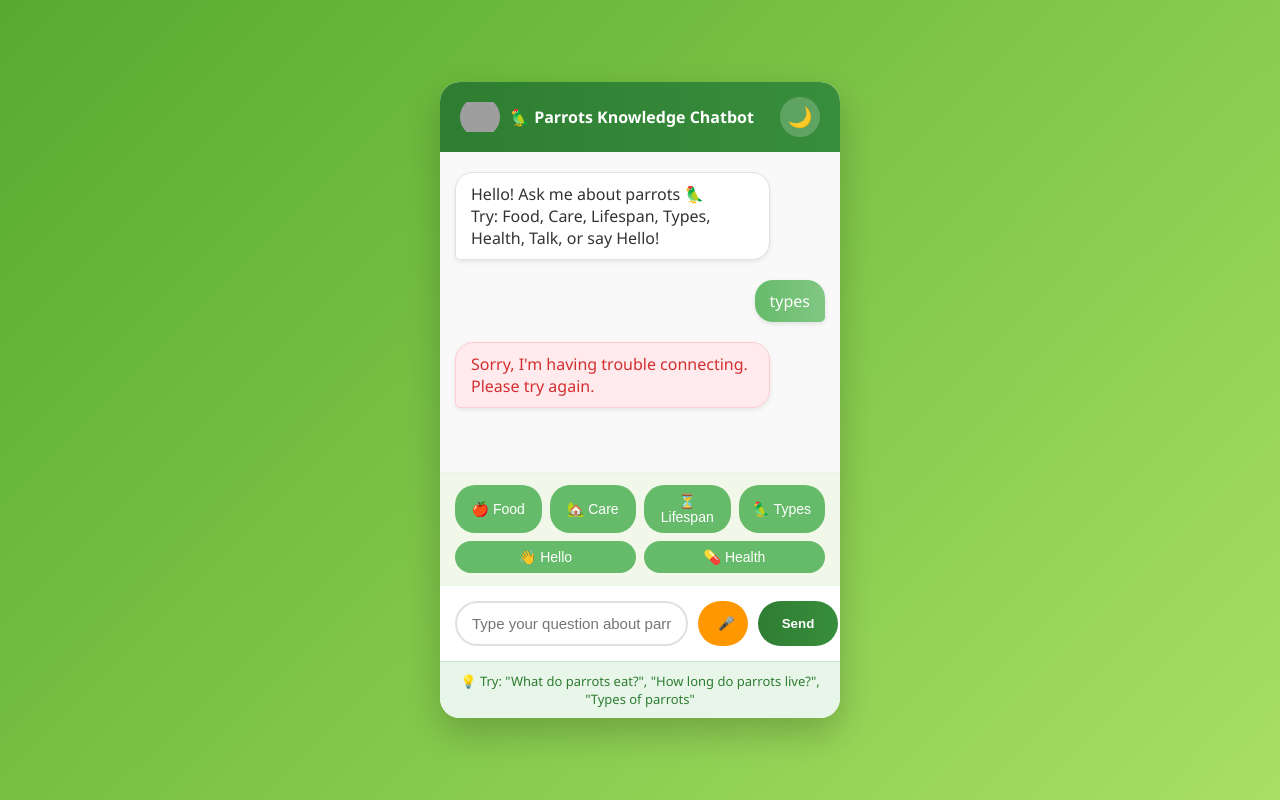
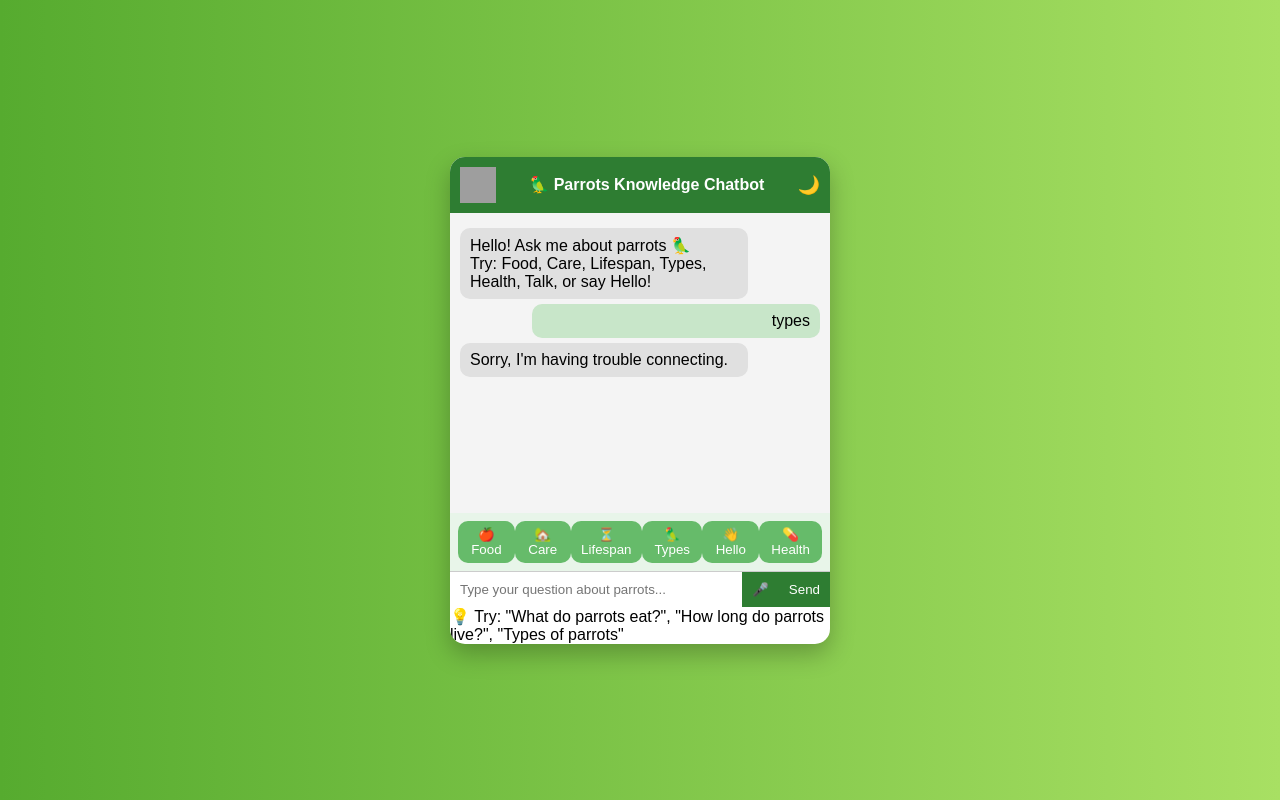
Before and after one commit to hanzalarao25-droid/parrot-chatbot, a website: page public/index.html in a window 1280 px wide. Both pictures are taken after a click on the button "🦜 Types". Drawn offline with Linux system fonts and the light colour scheme; no server answers; grey boxes are pictures that could not be loaded.

Commit message:
Fix corrupted JS and CSS files

```diff
--- a/public/script.js
+++ b/public/script.js
@@ -1,4 +1,3 @@
-// Send message to chatbot
 function sendMessage(text = null) {
     let input = document.getElementById("userInput");
     let message = text || input.value.trim();
@@ -7,7 +6,7 @@ function sendMessage(text = null) {
 
     let chatBox = document.getElementById("chat-box");
 
-    // Add user message
+    // User message
     let userDiv = document.createElement("div");
     userDiv.className = "user-message";
     userDiv.innerText = message;
@@ -16,30 +15,14 @@ function sendMessage(text = null) {
     // Clear input
     if (!text) input.value = "";
 
-    // Show typing indicator
-    let typingDiv = document.createElement("div");
-    typingDiv.className = "bot-message typing";
-    typingDiv.innerText = "🦜 Parrot is thinking...";
-    chatBox.appendChild(typingDiv);
-    chatBox.scrollTop = chatBox.scrollHeight;
-
     // Send to backend
     fetch("/chat", {
         method: "POST",
         headers: { "Content-Type": "application/json" },
         body: JSON.stringify({ message: message })
     })
-    .then(response => {
-        if (!response.ok) {
-            throw new Error(`HTTP error! status: ${response.status}`);
-        }
-        return response.json();
-    })
+    .then(response => response.json())
     .then(data => {
-        // Remove typing indicator
-        chatBox.removeChild(typingDiv);
-
-        // Add bot response
         let botDiv = document.createElement("div");
         botDiv.className = "bot-message";
         botDiv.innerText = data.reply;
@@ -47,75 +30,48 @@ function sendMessage(text = null) {
         chatBox.scrollTop = chatBox.scrollHeight;
     })
     .catch(error => {
-        // Remove typing indicator
-        chatBox.removeChild(typingDiv);
-
-        // Show error message
+        console.error("Chat error:", error);
         let errorDiv = document.createElement("div");
-        errorDiv.className = "bot-message error";
-        errorDiv.innerText = "Sorry, I'm having trouble connecting. Please try again.";
+        errorDiv.className = "bot-message";
+        errorDiv.innerText = "Sorry, I'm having trouble connecting.";
         chatBox.appendChild(errorDiv);
-        console.error("Chat error:", error);
     });
 }
 
-// Handle Enter key press
+function quickSend(text) {
+    sendMessage(text);
+}
+
+// 🎤 VOICE INPUT
+function startVoice() {
+    if (!('webkitSpeechRecognition' in window)) {
+        alert("Voice input not supported in this browser");
+        return;
+    }
+
+    const recognition = new webkitSpeechRecognition();
+    recognition.lang = "en-US";
+    recognition.start();
+
+    recognition.onresult = function(event) {
+        document.getElementById("userInput").value = event.results[0][0].transcript;
+        sendMessage();
+    };
+}
+
+// 🌙 DARK MODE
+function toggleDark() {
+    document.body.classList.toggle("dark");
+}
+
+// ENTER KEY SUPPORT
 function handleKeyPress(event) {
     if (event.key === "Enter") {
-        event.preventDefault(); // Prevent form submission
         sendMessage();
     }
 }
 
-// Quick send buttons
-function quickSend(text) {
-    sendMessage(text);
-}
-
-// Voice input
-function startVoice() {
-    const SpeechRecognition = window.SpeechRecognition || window.webkitSpeechRecognition;
-
-    if (!SpeechRecognition) {
-        alert("Voice input not supported in your browser. Try Chrome or Edge.");
-        return;
-    }
-
-    const recognition = new SpeechRecognition();
-    recognition.lang = "en-US";
-    recognition.start();
-
-    recognition.onresult = function(event) {
-        const transcript = event.results[0][0].transcript;
-        document.getElementById("userInput").value = transcript;
-        sendMessage(transcript);
-    };
-
-    recognition.onerror = function(event) {
-        console.error("Speech recognition error:", event.error);
-        alert("Voice input failed. Please type your question.");
-    };
-}
-
-// Dark/Light mode toggle
-function toggleDark() {
-    document.body.classList.toggle("dark");
-
-    // Save preference
-    if (document.body.classList.contains("dark")) {
-        localStorage.setItem("theme", "dark");
-    } else {
-        localStorage.setItem("theme", "light");
-    }
-}
-
-// Load saved theme on page load
+// Auto-focus input on load
 window.onload = function() {
-    const savedTheme = localStorage.getItem("theme");
-    if (savedTheme === "dark") {
-        document.body.classList.add("dark");
-    }
-
-    // Auto-focus input
     document.getElementById("userInput").focus();
 };
--- a/public/style.css
+++ b/public/style.css
@@ -5,301 +5,141 @@
 }
 
 body {
-    font-family: 'Segoe UI', Tahoma, Geneva, Verdana, sans-serif;
-    background: linear-gradient(135deg, #56ab2f, #a8e063);
+    margin: 0;
     height: 100vh;
+    background: linear-gradient(to right, #56ab2f, #a8e063);
+    font-family: Arial, sans-serif;
     display: flex;
     justify-content: center;
     align-items: center;
-    padding: 15px;
-    transition: background 0.3s;
 }
 
 /* CHAT CONTAINER */
 .chat-container {
     width: 100%;
-    max-width: 400px;
+    max-width: 380px;
     background: white;
-    border-radius: 20px;
-    box-shadow: 0 15px 35px rgba(0, 0, 0, 0.2);
+    border-radius: 15px;
+    box-shadow: 0 10px 25px rgba(0, 0, 0, 0.25);
     overflow: hidden;
-    transition: all 0.3s;
 }
 
 /* HEADER */
 .chat-header {
-    background: linear-gradient(to right, #2e7d32, #388e3c);
+    background: #2e7d32;
     color: white;
-    padding: 15px 20px;
+    padding: 10px;
     display: flex;
     align-items: center;
     justify-content: space-between;
-    box-shadow: 0 2px 10px rgba(0, 0, 0, 0.1);
 }
 
 .chat-header span {
-    font-weight: 600;
-    font-size: 16px;
-    margin-left: 10px;
-    flex-grow: 1;
+    font-weight: bold;
 }
 
 .avatar {
-    width: 40px;
-    height: 40px;
-    border-radius: 50%;
-    object-fit: contain;
+    width: 36px;
+    height: 36px;
 }
 
 .dark-btn {
-    background: rgba(255, 255, 255, 0.2);
+    background: none;
     border: none;
-    font-size: 20px;
+    font-size: 18px;
     cursor: pointer;
     color: white;
-    width: 40px;
-    height: 40px;
-    border-radius: 50%;
-    transition: background 0.3s;
-}
-
-.dark-btn:hover {
-    background: rgba(255, 255, 255, 0.3);
 }
 
 /* CHAT BOX */
 .chat-box {
-    height: 320px;
-    padding: 15px;
-    background: #f9f9f9;
+    height: 300px;
+    padding: 10px;
+    background: #f4f4f4;
     overflow-y: auto;
-    display: flex;
-    flex-direction: column;
-    gap: 10px;
 }
 
 /* MESSAGES */
 .user-message {
-    background: linear-gradient(to right, #66bb6a, #81c784);
-    color: white;
+    background: #c8e6c9;
     margin: 5px 0;
-    padding: 10px 15px;
-    border-radius: 18px 18px 5px 18px;
+    padding: 8px 10px;
+    border-radius: 10px;
     text-align: right;
-    max-width: 85%;
+    max-width: 80%;
     margin-left: auto;
-    box-shadow: 0 2px 5px rgba(0, 0, 0, 0.1);
-    word-break: break-word;
 }
 
 .bot-message {
-    background: white;
-    color: #333;
+    background: #e0e0e0;
     margin: 5px 0;
-    padding: 10px 15px;
-    border-radius: 18px 18px 18px 5px;
+    padding: 8px 10px;
+    border-radius: 10px;
     text-align: left;
-    max-width: 85%;
-    box-shadow: 0 2px 5px rgba(0, 0, 0, 0.08);
-    border: 1px solid #e0e0e0;
-    word-break: break-word;
-}
-
-/* Typing indicator */
-.typing {
-    background: #f0f0f0;
-    color: #888;
-    font-style: italic;
-}
-
-/* Error message */
-.error {
-    background: #ffebee;
-    color: #d32f2f;
-    border: 1px solid #ffcdd2;
+    max-width: 80%;
 }
 
 /* QUICK BUTTONS */
 .quick-buttons {
     display: flex;
-    flex-wrap: wrap;
-    gap: 8px;
-    padding: 12px 15px;
-    background: #f1f8e9;
-    border-top: 1px solid #e8f5e9;
-    border-bottom: 1px solid #e8f5e9;
+    justify-content: space-around;
+    padding: 8px;
+    background: #e8f5e9;
 }
 
 .quick-buttons button {
-    padding: 8px 12px;
+    padding: 6px 10px;
     border: none;
     background: #66bb6a;
     color: white;
-    border-radius: 20px;
+    border-radius: 10px;
     cursor: pointer;
-    font-size: 14px;
-    transition: all 0.2s;
-    flex: 1;
-    min-width: 80px;
 }
 
 .quick-buttons button:hover {
     background: #388e3c;
-    transform: translateY(-2px);
-    box-shadow: 0 3px 8px rgba(0, 0, 0, 0.15);
 }
 
-/* INPUT AREA */
+/* INPUT */
 .chat-input {
     display: flex;
-    padding: 15px;
-    background: white;
-    gap: 10px;
+    border-top: 1px solid #ccc;
 }
 
 .chat-input input {
     flex: 1;
-    padding: 12px 15px;
-    border: 2px solid #e0e0e0;
-    border-radius: 25px;
+    padding: 10px;
+    border: none;
     outline: none;
-    font-size: 15px;
-    transition: border 0.3s;
-}
-
-.chat-input input:focus {
-    border-color: #4caf50;
 }
 
 .chat-input button {
-    background: linear-gradient(to right, #2e7d32, #388e3c);
+    background: #2e7d32;
     color: white;
     border: none;
-    padding: 12px 20px;
+    padding: 10px;
     cursor: pointer;
-    border-radius: 25px;
-    font-weight: 600;
-    transition: all 0.2s;
-    min-width: 80px;
 }
 
-.chat-input button:hover {
-    background: linear-gradient(to right, #1b5e20, #2e7d32);
-    transform: translateY(-2px);
-    box-shadow: 0 3px 10px rgba(46, 125, 50, 0.3);
-}
-
-.chat-input button:first-of-type {
-    background: #ff9800;
-    min-width: 50px;
-}
-
-.chat-input button:first-of-type:hover {
-    background: #f57c00;
-}
-
-/* HINT TEXT */
-.hint {
-    padding: 10px 15px;
-    background: #e8f5e9;
-    color: #2e7d32;
-    font-size: 13px;
-    text-align: center;
-    border-top: 1px solid #c8e6c9;
-}
-
-/* SCROLLBAR */
-.chat-box::-webkit-scrollbar {
-    width: 6px;
-}
-
-.chat-box::-webkit-scrollbar-track {
-    background: #f1f1f1;
-    border-radius: 10px;
-}
-
-.chat-box::-webkit-scrollbar-thumb {
-    background: #c1c1c1;
-    border-radius: 10px;
-}
-
-.chat-box::-webkit-scrollbar-thumb:hover {
-    background: #a8a8a8;
-}
-
-/* 🌙 DARK MODE */
+/* DARK MODE */
 body.dark {
-    background: linear-gradient(135deg, #0d1b2a, #1b263b);
+    background: #121212;
 }
 
 body.dark .chat-container {
-    background: #263238;
-    box-shadow: 0 15px 35px rgba(0, 0, 0, 0.4);
-}
-
-body.dark .chat-header {
-    background: linear-gradient(to right, #1b5e20, #2e7d32);
+    background: #1e1e1e;
 }
 
 body.dark .chat-box {
-    background: #37474f;
+    background: #2b2b2b;
 }
 
 body.dark .bot-message {
-    background: #455a64;
-    color: #e0e0e0;
-    border-color: #546e7a;
+    background: #424242;
+    color: white;
 }
 
 body.dark .user-message {
-    background: linear-gradient(to right, #388e3c, #43a047);
+    background: #388e3c;
     color: white;
 }
-
-body.dark .quick-buttons {
-    background: #263238;
-    border-color: #37474f;
-}
-
-body.dark .quick-buttons button {
-    background: #2e7d32;
-}
-
-body.dark .quick-buttons button:hover {
-    background: #1b5e20;
-}
-
-body.dark .chat-input {
-    background: #263238;
-}
-
-body.dark .chat-input input {
-    background: #37474f;
-    border-color: #455a64;
-    color: #e0e0e0;
-}
-
-body.dark .chat-input input:focus {
-    border-color: #4caf50;
-}
-
-body.dark .chat-input button {
-    background: linear-gradient(to right, #1b5e20, #2e7d32);
-}
-
-body.dark .hint {
-    background: #1b5e20;
-    color: #c8e6c9;
-    border-color: #2e7d32;
-}
-
-body.dark .typing {
-    background: #455a64;
-    color: #b0bec5;
-}
-
-body.dark .error {
-    background: #5d4037;
-    color: #ffab91;
-    border-color: #8d6e63;
-}
```
Also changed, not shown: parrot-chatbot-backup/parrot-chatbot/vercel.json (added), parrot-chatbot-backup/vercel.json (added).
